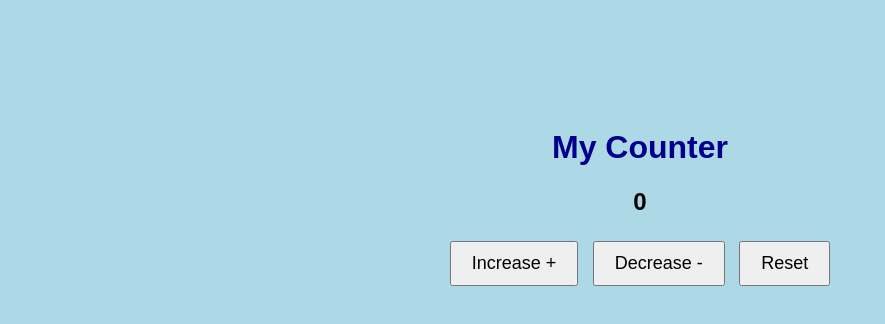
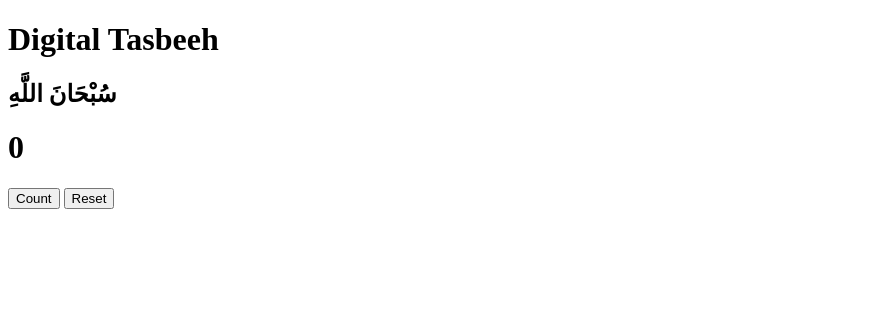
Before and after one commit to taharanasim88-beep/tahara, a plain HTML site: page index.html in a window 1280 px wide. Shown: the whole page, without its empty margins (0-885 px from the left). Drawn offline with Linux system fonts and the light colour scheme.

Commit message:
fix: update HTML structure and improve styling; clean up JavaScript functions

```diff
--- a/index.html
+++ b/index.html
@@ -2,41 +2,31 @@
 <!DOCTYPE html>
 <html lang="en">
 <head>
+
+<head>
     <meta charset="UTF-8">
     <meta name="viewport" content="width=device-width, initial-scale=1.0">
-    <title>Counter App</title>
+    <title>Digital Tasbeeh Counter</title>
+</head>
 
-    <style>
-        body {
-            background-color: lightblue;
-            text-align: center;
-            padding-top: 100px;
-            font-family: Arial;
-        }
-
-        h1 {
-            color: darkblue;
-        }
-
-        button {
-            padding: 10px 20px;
-            margin: 5px;
-            font-size: 18px;
-            cursor: pointer;
-        }
-    </style>
-</head>
 <body>
 
-    <h1>My Counter</h1>
 
-    <h2 id="count">0</h2>
+<body>
 
-    <button id="increase">Increase +</button>
-    <button id="decrease">Decrease -</button>
-    <button id="reset">Reset</button>
+    <h1>Digital Tasbeeh</h1>
 
+    <h2>سُبْحَانَ اللَّهِ</h2>
+
+    <h1 id="counter">0</h1>
+
+    <button onclick="increaseCount()">Count</button>
+
+    <button onclick="resetCount()">Reset</button>
     <script src="index.js"></script>
+</body>
+</html>
+
 
 </body>
 </html>
--- a/index.js
+++ b/index.js
@@ -1,22 +1,20 @@
-alert("hello world")
+
+let count = 0;
+
+function increaseCount() {
+
+    count++;
+
+    document.getElementById("counter").innerText = count;
+
+}
 
 
 
-// let arr = [1, 2, 3, 4, 5, 6, 7, 8, 9, 10];
-// setTimeout(()=>{
-//     console.log("good morning");
-// }, 2000)
+function resetCount() {
 
+    count = 0;
 
-// let num = 10;
-// let num2 = 20;
-//   if(num > num2){
-//     console.log("num is greater than num2");
-//   }
+    document.getElementById("counter").innerText = count;
 
-
-
-let num= 0;
-let counter = document.getElementById("myButton");
-
-document.getElementById
+}
```
